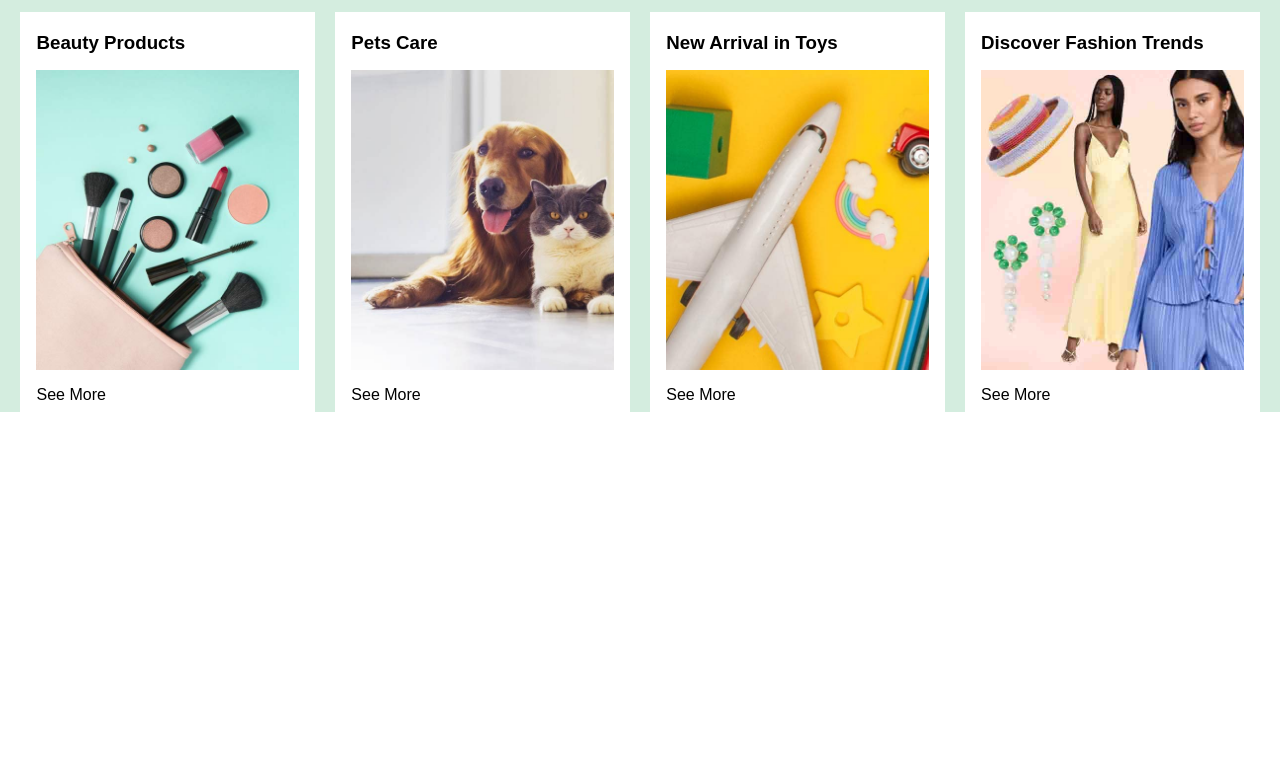
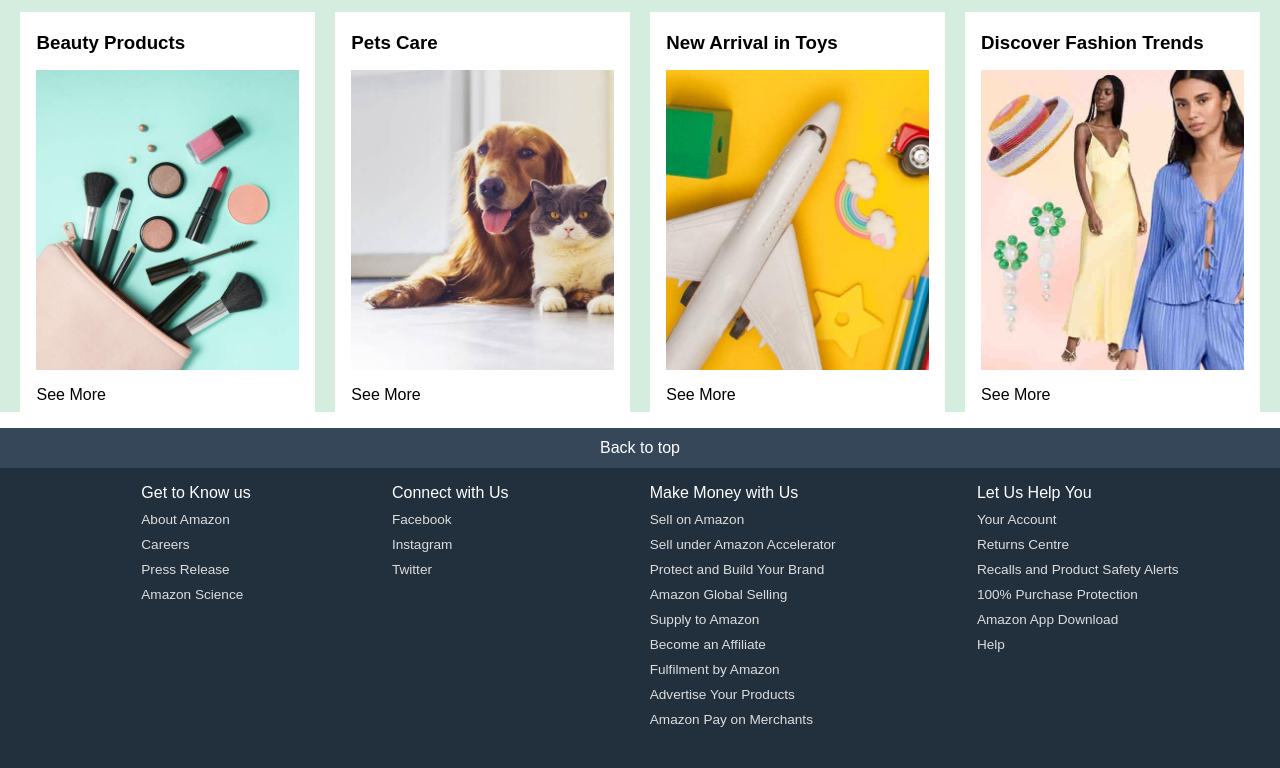
Before and after one commit to azeemk210/amazon_clone, a plain HTML site: page index.html in a window 1280 px wide. Shown: the part 918-1686 px from the top of the page. Before the commit the page ends 1330 px from the top, so only its background shows below. Drawn offline with Linux system fonts and the light colour scheme.

Commit message:
added footer

```diff
--- a/index.html
+++ b/index.html
@@ -1,13 +1,17 @@
 <!DOCTYPE html>
 <html lang="en">
+
 <head>
     <meta charset="UTF-8">
     <meta name="viewport" content="width=device-width, initial-scale=1.0">
     <title>Amazon</title>
     <link rel="stylesheet" href="style.css">
-    <link rel="stylesheet" href="https://cdnjs.cloudflare.com/ajax/libs/font-awesome/6.6.0/css/all.min.css" integrity="sha512-Kc323vGBEqzTmouAECnVceyQqyqdsSiqLQISBL29aUW4U/M7pSPA/gEUZQqv1cwx4OnYxTxve5UMg5GT6L4JJg==" crossorigin="anonymous" referrerpolicy="no-referrer" />
+    <link rel="stylesheet" href="https://cdnjs.cloudflare.com/ajax/libs/font-awesome/6.6.0/css/all.min.css"
+        integrity="sha512-Kc323vGBEqzTmouAECnVceyQqyqdsSiqLQISBL29aUW4U/M7pSPA/gEUZQqv1cwx4OnYxTxve5UMg5GT6L4JJg=="
+        crossorigin="anonymous" referrerpolicy="no-referrer" />
 
 </head>
+
 <body>
     <header>
         <div class="navbar">
@@ -74,61 +78,62 @@
 
     <div class="hero-section">
         <div class="hero-msg">
-            <p>You are on amazon.com. You can also shop on Amazon India for millions of products with fas local delivery. <a>Click here to go to amazon.in </a></p>
+            <p>You are on amazon.com. You can also shop on Amazon India for millions of products with fas local
+                delivery. <a>Click here to go to amazon.in </a></p>
         </div>
     </div>
 
     <div class="shop-section">
-        <div class="box1 box" >
+        <div class="box1 box">
             <div class="box-content">
                 <h3>Clothes</h3>
                 <div class="box-img" style="background-image: url('images/box1_image.jpg');"></div>
                 <p>See More</p>
             </div>
         </div>
-        <div class="box1 box" >
+        <div class="box1 box">
             <div class="box-content">
                 <h3>Healthcare & Personal Care</h3>
                 <div class="box-img" style="background-image: url('images/box2_image.jpg');"></div>
                 <p>See More</p>
             </div>
         </div>
-        <div class="box2 box" >
+        <div class="box2 box">
             <div class="box-content">
                 <h3>Furniture</h3>
                 <div class="box-img" style="background-image: url('images/box3_image.jpg');"></div>
                 <p>See More</p>
             </div>
         </div>
-        <div class="box1 box" >
+        <div class="box1 box">
             <div class="box-content">
                 <h3>Electronics</h3>
                 <div class="box-img" style="background-image: url('images/box4_image.jpg');"></div>
                 <p>See More</p>
             </div>
         </div>
-        <div class="box1 box" >
+        <div class="box1 box">
             <div class="box-content">
                 <h3>Beauty Products</h3>
                 <div class="box-img" style="background-image: url('images/box5_image.jpg');"></div>
                 <p>See More</p>
             </div>
         </div>
-        <div class="box2 box" >
+        <div class="box2 box">
             <div class="box-content">
                 <h3>Pets Care</h3>
                 <div class="box-img" style="background-image: url('images/box6_image.jpg');"></div>
                 <p>See More</p>
             </div>
         </div>
-        <div class="box1 box" >
+        <div class="box1 box">
             <div class="box-content">
                 <h3>New Arrival in Toys</h3>
                 <div class="box-img" style="background-image: url('images/box7_image.jpg');"></div>
                 <p>See More</p>
             </div>
         </div>
-        <div class="box1 box" >
+        <div class="box1 box">
             <div class="box-content">
                 <h3>Discover Fashion Trends</h3>
                 <div class="box-img" style="background-image: url('images/box8_image.jpg');"></div>
@@ -137,6 +142,52 @@
         </div>
     </div>
 
+    <footer>
+        <div class="foot-panel1">Back to top
+
+        </div>
+        <div class="foot-panel2">
+            <ul>
+                <p>Get to Know us</p>
+                <a>About Amazon</a>
+                <a>Careers</a>
+                <a>Press Release</a>
+                <a>Amazon Science</a>
+            </ul>
+
+            <ul>
+                <p>Connect with Us</p>
+                <a>Facebook </a>
+                <a>Instagram</a>
+                <a>Twitter</a>
+            </ul>
+
+            <ul>
+                <p>Make Money with Us</p>
+                <a>Sell on Amazon
+                <a>Sell under Amazon Accelerator
+                <a>Protect and Build Your Brand
+                <a>Amazon Global Selling
+                <a>Supply to Amazon
+                <a>Become an Affiliate
+                <a>Fulfilment by Amazon
+                <a>Advertise Your Products
+                <a>Amazon Pay on Merchants</a>
+            </ul>
+
+            <ul>
+                <p>Let Us Help You</p>
+                <a>Your Account</a>
+                <a>Returns Centre</a>
+                <a>Recalls and Product Safety Alerts</a>
+                <a>100% Purchase Protection </a>
+                <a>Amazon App Download
+                <a> Help</a>
+                </ul>
+        </div>
+    </footer>
+
 
 </body>
+
 </html>
--- a/style.css
+++ b/style.css
@@ -209,3 +209,38 @@ span {
    margin-left: 1rem;
    margin-right: 1rem;
 }
+
+/** Box Footer**/
+
+footer {margin-top: 1rem;
+}
+
+.foot-panel1 {
+    height: 40px;
+    background-color: #37475a;
+    color: white;
+    align-items: center;
+    justify-content: center;
+    display: flex;
+}
+
+.foot-panel2 {
+    height: 300px;
+    background-color: #222f3d;
+    display: flex;
+    justify-content: space-evenly;
+    color: white;
+
+}
+
+ul {
+    margin-top: 1rem;
+
+}
+
+ul a {
+    display: block;
+    font-size: 0.85rem;
+    margin-top: 10px;
+    color: #dddddd;
+}
```
Lines whose indentation alone changed are shown as unchanged.
